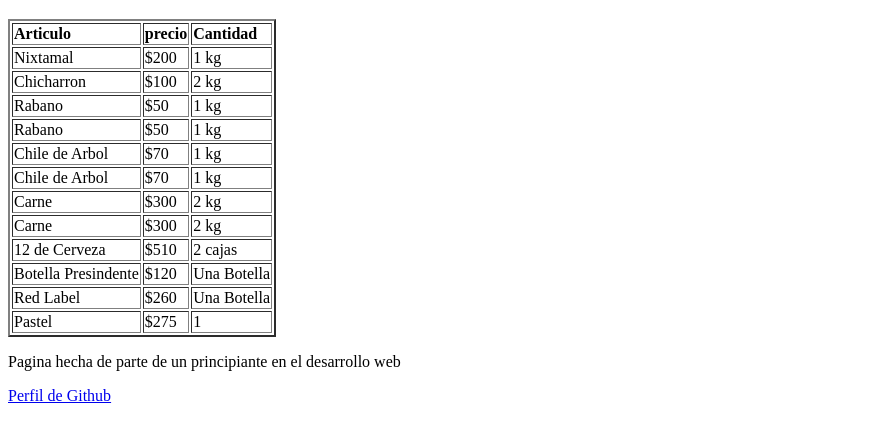
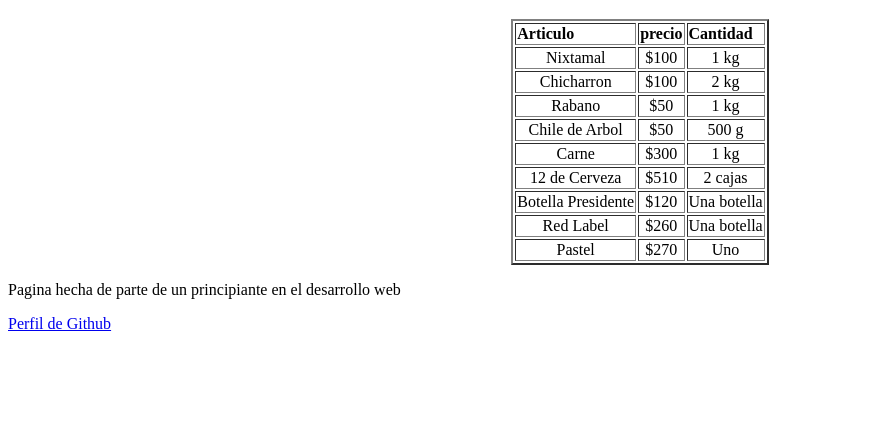
Before and after one commit to demian35/IniciacionHTML, a plain HTML site: page prueba8/index.html in a window 1280 px wide. Shown: the part 61-500 px from the top of the page, without its empty margins (0-878 px from the left). Drawn offline with Linux system fonts and the light colour scheme.

Commit message:
Alineando tabla

```diff
--- a/prueba8/index.html
+++ b/prueba8/index.html
@@ -15,6 +15,7 @@
         </center>
 
         <div>
+            <center>
                 <table border="2 px">
                     <tr>
                         <td><b>Articulo</b></td>
@@ -23,77 +24,64 @@
                     </tr>
 
                     <tr>
-                    <td>Nixtamal</td>
-                    <td> $200 </td>
-                    <td>1 kg</td>
+                        <td><center>Nixtamal</center></td>
+                        <td><center>$100</center></td>
+                        <td><center>1 kg</center></td>
+
                     </tr>
 
                     <tr>
-                    <td>Chicharron</td>
-                    <td> $100 </td>
-                    <td>2 kg</td>
+                        <td><center>Chicharron</center></td>
+                        <td><center>$100</center></td>
+                        <td><center>2 kg</center></td>
                     </tr>
 
                     <tr>
-                    <td>Rabano</td>
-                    <td> $50 </td>
-                    <td>1 kg</td>
+                        <td><center>Rabano</center></td>
+                        <td><center>$50</center></td>
+                        <td><center>1 kg</center></td>
                     </tr>
 
                     <tr>
-                    <td>Rabano</td>
-                    <td> $50 </td>
-                    <td>1 kg</td>
+                        <td><center>Chile de Arbol</center></td>
+                        <td><center>$50</center></td>
+                        <td><center>500 g</center></td>
+                    </tr>
+
+
+                    <tr>
+                        <td><center>Carne</center></td>
+                        <td><center>$300</center></td>
+                        <td><center>1 kg</center></td>
+                    </tr>
+
+
+
+                    <tr>
+                        <td><center>12 de Cerveza</center></td>
+                        <td><center>$510</center></td>
+                        <td><center>2 cajas</center></td>
                     </tr>
 
                     <tr>
-                    <td>Chile de Arbol</td>
-                    <td> $70 </td>
-                    <td>1 kg</td>
+                        <td><center>Botella Presidente</center></td>
+                        <td><center>$120</center></td>
+                        <td><center>Una botella</center></td>
                     </tr>
 
                     <tr>
-                    <td>Chile de Arbol</td>
-                    <td> $70 </td>
-                    <td>1 kg</td>
+                        <td><center>Red Label</center></td>
+                        <td><center>$260</center></td>
+                        <td><center>Una botella</center></td>
                     </tr>
 
                     <tr>
-                    <td>Carne</td>
-                    <td> $300 </td>
-                    <td>2 kg</td>
-                </tr>
-
-                <tr>
-                    <td>Carne</td>
-                    <td> $300 </td>
-                    <td>2 kg</td>
-                </tr>
-
-                <tr>
-                    <td> 12 de Cerveza </td>
-                    <td> $510 </td>
-                    <td>2 cajas</td>
-                </tr>
-
-                <tr>
-                    <td>Botella Presindente </td>
-                    <td> $120 </td>
-                    <td>Una Botella</td>
-                </tr>
-
-                <tr>
-                    <td>Red Label </td>
-                    <td> $260 </td>
-                    <td>Una Botella</td>
-                </tr>
-
-                <tr>
-                    <td>Pastel </td>
-                    <td> $275 </td>
-                    <td>1</td>
+                        <td><center>Pastel</center></td>
+                        <td><center>$270</center></td>
+                        <td><center>Uno</center></td>
                     </tr>
                 </table>
+            </center>
         </div>
 
 
```
Lines whose indentation alone changed are shown as unchanged.
